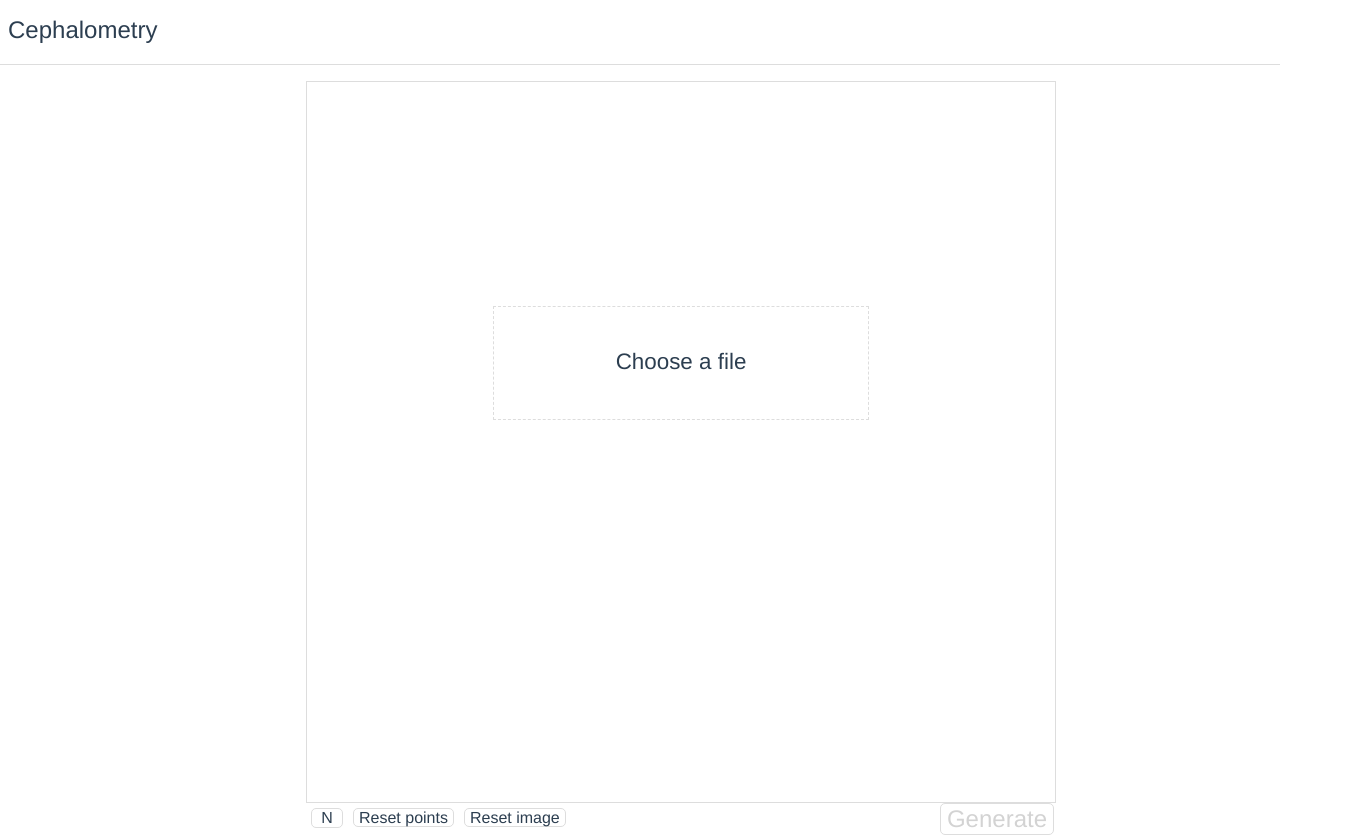
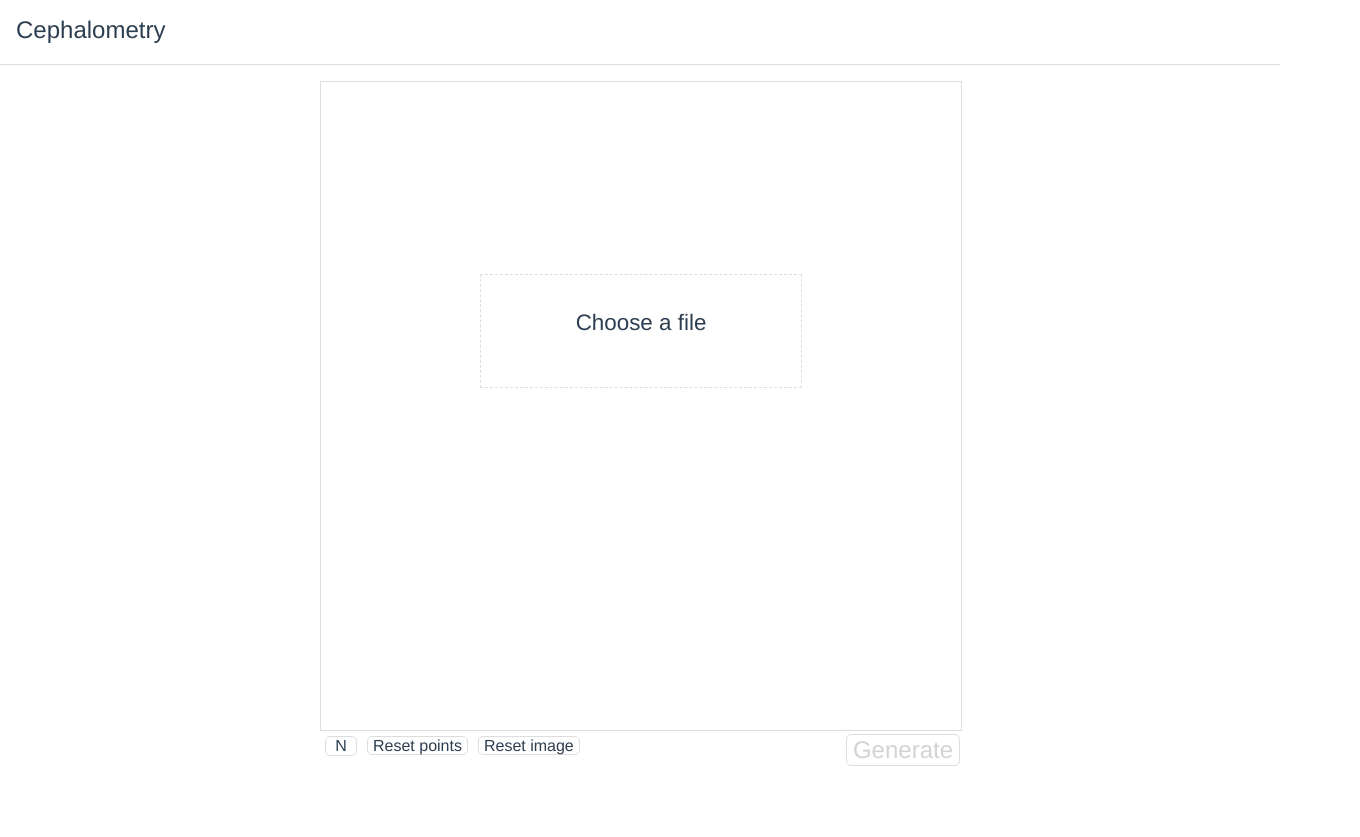
Before and after one commit to edvardgospel/cephalometry-fe, a Vue app: page / in a window 1280 px wide. Shown: the top 837 px of the page, 1360 px wide, since content can reach past the window. After the commit the page ends 800 px from the top, so only its background shows below. Built offline with nearby package versions, Linux system fonts and the light colour scheme.

Commit message:
Fixed image div height issue

```diff
--- a/src/App.vue
+++ b/src/App.vue
@@ -41,11 +41,12 @@ html, body {
   -moz-osx-font-smoothing: grayscale;
   color: #2c3e50;
   font-family: Avenir, Helvetica, Arial, sans-serif;
+  overflow-x: hidden;
 }
 
 #app {
-  position: absolute;
-  height: 100%;
+  position: relative;
+  height: 45rem;
   width: 100%;
 }
 
@@ -59,7 +60,7 @@ html, body {
 .inner-cephalometry-div {
   position: relative;
   height: 100%;
-  width: 85rem;
+  max-width: 85rem;
   margin: 0 auto;
   overflow: hidden;
 }
--- a/src/components/CephalometryGenerator.vue
+++ b/src/components/CephalometryGenerator.vue
@@ -124,7 +124,7 @@ export default {
 <style scoped>
 .content-div {
   height: 100%;
-  width: 55%;
+  width: 40rem;
   margin: 1rem auto;
 }
 
@@ -226,6 +226,7 @@ export default {
 
 .generate-button-div {
   float: right;
+  margin: 3px auto auto 5px;
 }
 
 .generate-button-unclickable,
--- a/src/components/Footer.vue
+++ b/src/components/Footer.vue
@@ -38,6 +38,6 @@ footer {
 
 .inner-footer-div {
   float: left;
-  margin: 1rem auto auto 5px;
+  margin: 1rem auto auto 1rem;
 }
 </style>
--- a/src/components/NavigationBar.vue
+++ b/src/components/NavigationBar.vue
@@ -25,14 +25,12 @@ export default {
   width: 85rem;
   margin: 0 auto;
   position: relative;
-
 }
 
 .logo-div {
-  padding-left: 0.5rem;
+  padding-left: 1rem;
   top: 25%;
   font-size: 1.5rem;
   position: absolute;
-
 }
 </style>
```
